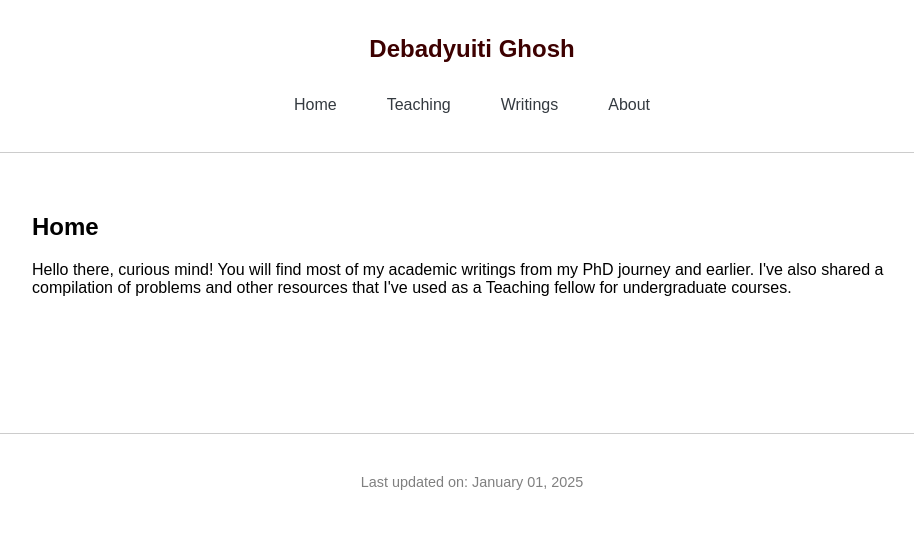
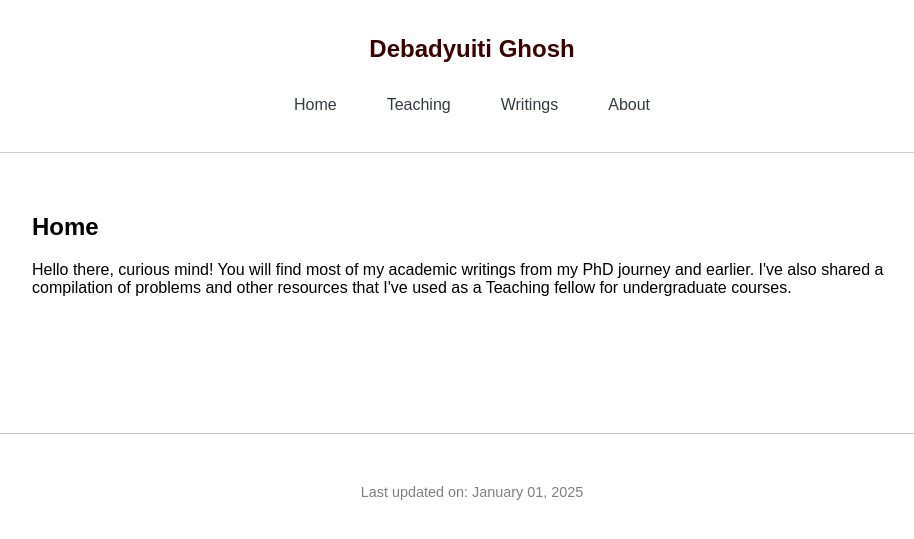
Before and after one commit to debadyuitighosh/debadyuitighosh.github.io, a Jekyll site: the page built from index.html, in a window 1280 px wide. Shown: the top 539 px of the page, without its empty margins (168-1082 px from the left). Built offline with Jekyll 4.4.1, drawn with Linux system fonts in a browser that asks for light colours.

Commit message:
Update style.css

```diff
--- a/assets/style.css
+++ b/assets/style.css
@@ -1,5 +1,10 @@
 h1 { padding: 5px 0; font-size:24px}
 hr { border: none; height: 1px; width:100%; background: #ccc; margin: 20px 0; }
+
+footer { text-align: center; margin-top: 20px; padding: 10px; }
+footer a { color: #404040;  text-decoration: none; font-size: 1.2em; }
+footer a:hover { color: #29629f; }
+
 
 /* For the TEACHING page */
 .teaching-page h2 {
```
